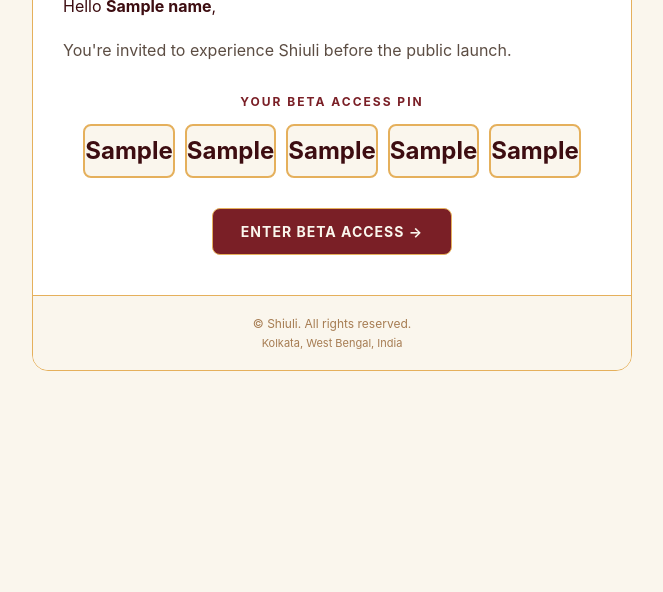
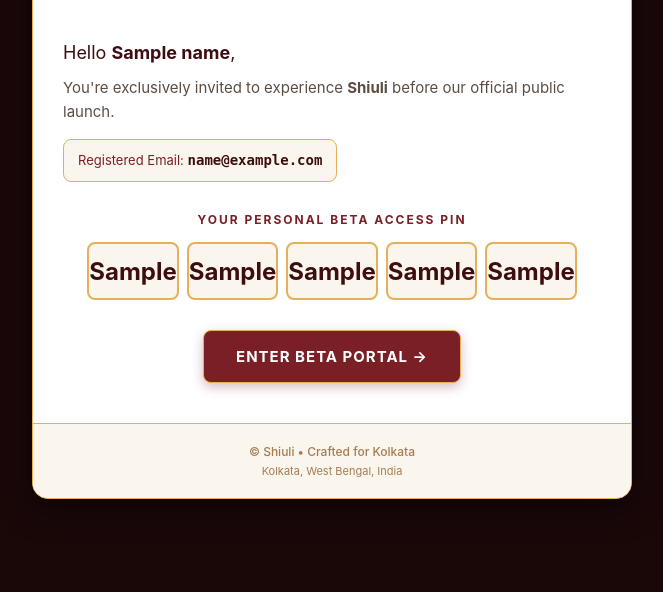
Before and after one commit to rono-007/Shiuli, a Python web app: template backend/mailservice/templates/beta_access.html in a window 1280 px wide. Shown: the part 208-800 px from the top of the page, without its empty margins (308-971 px from the left). Run offline with Jinja, Linux system fonts and the light colour scheme; the template is opened without the code that fills it: most values are stand-ins (such as "Sample title", 1, 10 or a date in 2020).

Commit message:
feat: render registered email in template and update caching policies

```diff
--- a/backend/mailservice/email_service.py
+++ b/backend/mailservice/email_service.py
@@ -13,7 +13,7 @@ SMTP_PASSWORD = os.getenv("SMTP_PASSWORD", "")
 FROM_NAME = os.getenv("FROM_NAME", "Shiuli")
 BETA_ACCESS_URL = os.getenv("BETA_ACCESS_URL", "https://beta.shiuli.online")
 
-def render_email_template(name: str, pin: str) -> str:
+def render_email_template(name: str, pin: str, email: str = "") -> str:
     template_path = os.path.join(os.path.dirname(__file__), "templates", "beta_access.html")
     with open(template_path, "r", encoding="utf-8") as f:
         html_content = f.read()
@@ -22,6 +22,7 @@ def render_email_template(name: str, pin: str) -> str:
     pin_str = str(pin).strip().zfill(5)
 
     html_content = html_content.replace("{{name}}", name)
+    html_content = html_content.replace("{{email}}", email)
     for i in range(5):
         if i < len(pin_str):
             html_content = html_content.replace(f"{{{{pin_{i+1}}}}}", pin_str[i])
@@ -41,7 +42,7 @@ def send_beta_email(to_email: str, name: str, pin: str) -> bool:
         msg["From"] = f"{FROM_NAME} <{SMTP_EMAIL}>"
         msg["To"] = to_email
 
-        html_content = render_email_template(name, pin)
+        html_content = render_email_template(name, pin, to_email)
         msg.attach(MIMEText(html_content, "html"))
 
         with smtplib.SMTP_SSL(SMTP_HOST, SMTP_PORT, timeout=10) as server:
--- a/backend/mailservice/router.py
+++ b/backend/mailservice/router.py
@@ -62,7 +62,7 @@ def preview_email(email: str, _ = Depends(verify_admin)):
     if not user:
         raise HTTPException(status_code=404, detail="User not found")
 
-    html_content = email_service.render_email_template(user["name"], user["pin"])
+    html_content = email_service.render_email_template(user["name"], user["pin"], user["email"])
     return html_content
 
 @router.post("/send")
--- a/backend/mailservice/templates/beta_access.html
+++ b/backend/mailservice/templates/beta_access.html
@@ -5,29 +5,43 @@
 <meta name="viewport" content="width=device-width, initial-scale=1.0">
 <title>Shiuli Beta Access</title>
 </head>
-<body style="margin: 0; padding: 0; background-color: #FAF6ED; font-family: -apple-system, BlinkMacSystemFont, 'Segoe UI', Roboto, Helvetica, Arial, sans-serif;">
-  <table width="100%" border="0" cellspacing="0" cellpadding="0" style="background-color: #FAF6ED; padding: 20px;">
+<body style="margin: 0; padding: 0; background-color: #1a0809; font-family: -apple-system, BlinkMacSystemFont, 'Segoe UI', Roboto, Helvetica, Arial, sans-serif;">
+  <table width="100%" border="0" cellspacing="0" cellpadding="0" style="background-color: #1a0809; padding: 20px;">
     <tr>
       <td align="center">
-        <table width="100%" max-width="600" border="0" cellspacing="0" cellpadding="0" style="max-width: 600px; background-color: #ffffff; border-radius: 16px; overflow: hidden; border: 1px solid #E5B05C;">
-          <!-- Header -->
+        <table width="100%" max-width="600" border="0" cellspacing="0" cellpadding="0" style="max-width: 600px; background-color: #ffffff; border-radius: 16px; overflow: hidden; border: 1px solid #E5B05C; box-shadow: 0 10px 30px rgba(0,0,0,0.5);">
+          <!-- Header with Custom Background Image -->
           <tr>
-            <td align="center" style="background-color: #3D0D11; padding: 40px 20px;">
-              <h1 style="color: #E5B05C; margin: 0; font-size: 28px; letter-spacing: 2px;">SHIULI</h1>
-              <p style="color: #FAF6ED; margin: 10px 0 0 0; font-size: 14px; letter-spacing: 4px; text-transform: uppercase;">BETA ACCESS</p>
+            <td
+              align="center"
+              background="https://i.ibb.co/prs209Wp/Chat-GPT-Image-Aug-18-2026-10-24-38-PM.png"
+              style="
+                background-color: #5a1717;
+                background-image: url('https://i.ibb.co/prs209Wp/Chat-GPT-Image-Aug-18-2026-10-24-38-PM.png');
+                background-repeat: no-repeat;
+                background-position: center top;
+                background-size: cover;
+                padding: 60px 20px;
+              "
+            >
+              <h1 style="color: #FFD700; margin: 0; font-size: 32px; letter-spacing: 3px; text-shadow: 0 2px 8px rgba(0,0,0,0.8);">SHIULI</h1>
+              <p style="color: #FAF6ED; margin: 10px 0 0 0; font-size: 14px; letter-spacing: 4px; text-transform: uppercase; text-shadow: 0 1px 4px rgba(0,0,0,0.8);">BETA ACCESS INVITATION</p>
             </td>
           </tr>
 
           <!-- Body -->
           <tr>
-            <td style="padding: 40px 30px;">
-              <p style="color: #3D0D11; font-size: 16px; line-height: 1.5; margin: 0 0 20px 0;">Hello <strong>{{name}}</strong>,</p>
-              <p style="color: #5C4D43; font-size: 16px; line-height: 1.6; margin: 0 0 30px 0;">You're invited to experience Shiuli before the public launch.</p>
+            <td style="padding: 40px 30px; background-color: #ffffff;">
+              <p style="color: #3D0D11; font-size: 18px; line-height: 1.5; margin: 0 0 10px 0;">Hello <strong>{{name}}</strong>,</p>
+              <p style="color: #5C4D43; font-size: 15px; line-height: 1.6; margin: 0 0 15px 0;">You're exclusively invited to experience <strong>Shiuli</strong> before our official public launch.</p>
+              <p style="color: #7A1F26; font-size: 13px; line-height: 1.5; margin: 0 0 30px 0; background-color: #FAF6ED; padding: 10px 14px; border-radius: 8px; border: 1px solid #E5B05C; display: inline-block;">
+                Registered Email: <strong style="font-family: monospace; font-size: 14px; color: #3D0D11;">{{email}}</strong>
+              </p>
 
               <table width="100%" border="0" cellspacing="0" cellpadding="0">
                 <tr>
                   <td align="center">
-                    <p style="color: #7A1F26; font-size: 12px; font-weight: bold; letter-spacing: 2px; margin: 0 0 15px 0; text-transform: uppercase;">YOUR BETA ACCESS PIN</p>
+                    <p style="color: #7A1F26; font-size: 12px; font-weight: bold; letter-spacing: 2px; margin: 0 0 15px 0; text-transform: uppercase;">YOUR PERSONAL BETA ACCESS PIN</p>
                   </td>
                 </tr>
                 <tr>
@@ -35,22 +49,22 @@
                     <!-- PIN Boxes -->
                     <table border="0" cellspacing="0" cellpadding="0" style="margin-bottom: 30px;">
                       <tr>
-                        <td align="center" width="40" height="50" style="background-color: #FAF6ED; border: 2px solid #E5B05C; border-radius: 8px; font-size: 24px; font-weight: bold; color: #3D0D11; text-align: center;">{{pin_1}}</td>
-                        <td width="10"></td>
-                        <td align="center" width="40" height="50" style="background-color: #FAF6ED; border: 2px solid #E5B05C; border-radius: 8px; font-size: 24px; font-weight: bold; color: #3D0D11; text-align: center;">{{pin_2}}</td>
-                        <td width="10"></td>
-                        <td align="center" width="40" height="50" style="background-color: #FAF6ED; border: 2px solid #E5B05C; border-radius: 8px; font-size: 24px; font-weight: bold; color: #3D0D11; text-align: center;">{{pin_3}}</td>
-                        <td width="10"></td>
-                        <td align="center" width="40" height="50" style="background-color: #FAF6ED; border: 2px solid #E5B05C; border-radius: 8px; font-size: 24px; font-weight: bold; color: #3D0D11; text-align: center;">{{pin_4}}</td>
-                        <td width="10"></td>
-                        <td align="center" width="40" height="50" style="background-color: #FAF6ED; border: 2px solid #E5B05C; border-radius: 8px; font-size: 24px; font-weight: bold; color: #3D0D11; text-align: center;">{{pin_5}}</td>
+                        <td align="center" width="44" height="54" style="background-color: #FAF6ED; border: 2px solid #E5B05C; border-radius: 8px; font-size: 24px; font-weight: bold; color: #3D0D11; text-align: center;">{{pin_1}}</td>
+                        <td width="8"></td>
+                        <td align="center" width="44" height="54" style="background-color: #FAF6ED; border: 2px solid #E5B05C; border-radius: 8px; font-size: 24px; font-weight: bold; color: #3D0D11; text-align: center;">{{pin_2}}</td>
+                        <td width="8"></td>
+                        <td align="center" width="44" height="54" style="background-color: #FAF6ED; border: 2px solid #E5B05C; border-radius: 8px; font-size: 24px; font-weight: bold; color: #3D0D11; text-align: center;">{{pin_3}}</td>
+                        <td width="8"></td>
+                        <td align="center" width="44" height="54" style="background-color: #FAF6ED; border: 2px solid #E5B05C; border-radius: 8px; font-size: 24px; font-weight: bold; color: #3D0D11; text-align: center;">{{pin_4}}</td>
+                        <td width="8"></td>
+                        <td align="center" width="44" height="54" style="background-color: #FAF6ED; border: 2px solid #E5B05C; border-radius: 8px; font-size: 24px; font-weight: bold; color: #3D0D11; text-align: center;">{{pin_5}}</td>
                       </tr>
                     </table>
                   </td>
                 </tr>
                 <tr>
                   <td align="center">
-                    <a href="{{beta_url}}" style="display: inline-block; background-color: #7A1F26; color: #FAF6ED; text-decoration: none; padding: 14px 28px; border-radius: 8px; font-size: 14px; font-weight: bold; letter-spacing: 1px; border: 1px solid #E5B05C;">ENTER BETA ACCESS →</a>
+                    <a href="{{beta_url}}" style="display: inline-block; background-color: #7A1F26; color: #FFFFFF; text-decoration: none; padding: 16px 32px; border-radius: 8px; font-size: 15px; font-weight: bold; letter-spacing: 1px; border: 1px solid #E5B05C; box-shadow: 0 4px 12px rgba(122,31,38,0.3);">ENTER BETA PORTAL →</a>
                   </td>
                 </tr>
               </table>
@@ -60,7 +74,7 @@
           <!-- Footer -->
           <tr>
             <td align="center" style="background-color: #FAF6ED; padding: 20px; border-top: 1px solid #E5B05C;">
-              <p style="margin: 0; color: #A67C52; font-size: 12px;">© Shiuli. All rights reserved.</p>
+              <p style="margin: 0; color: #A67C52; font-size: 12px; font-weight: 500;">© Shiuli • Crafted for Kolkata</p>
               <p style="margin: 5px 0 0 0; color: #A67C52; font-size: 11px;">Kolkata, West Bengal, India</p>
             </td>
           </tr>
--- a/backend/main.py
+++ b/backend/main.py
@@ -135,14 +135,14 @@ async def log_requests(request: Request, call_next):
     request_logs.appendleft(log_entry)
 
     # ─── Cloudflare & Edge CDN Caching Headers ───────────────────────────
-    if request.method == "GET" and request.url.path.startswith("/api/") and not request.url.path.startswith("/api/admin"):
+    if request.method == "GET" and request.url.path.startswith("/api/") and not request.url.path.startswith("/api/admin") and not request.url.path.startswith("/api/mailservice"):
         # Tell Cloudflare Edge Nodes to cache JSON for 24h, browsers for 1h
         response.headers["Cache-Control"] = "public, max-age=3600, s-maxage=86400, stale-while-revalidate=604800"
         response.headers["CDN-Cache-Control"] = "public, s-maxage=86400"
         response.headers["Cloudflare-CDN-Cache-Control"] = "public, s-maxage=86400"
         response.headers["Vary"] = "Accept-Encoding"
-    elif request.method == "POST":
-        # Ensure security verification endpoint requests are never cached at edge
+    else:
+        # Ensure security, admin, and mail preview endpoint requests are never cached
         response.headers["Cache-Control"] = "no-store, no-cache, must-revalidate, private"
 
     return response
--- a/frontend/src/components/AdminPanel.tsx
+++ b/frontend/src/components/AdminPanel.tsx
@@ -628,7 +628,7 @@ function AdminDashboard({ token, onLogout }: { token: string; onLogout: () => vo
   useEffect(() => {
     if (tab === 'mail' && selectedBetaEmail) {
       setMailPreviewHtml('<div class="p-4 text-slate-400 font-mono text-xs animate-pulse">Generating personalized preview...</div>');
-      adminFetchHtml(`/api/mailservice/preview/${encodeURIComponent(selectedBetaEmail)}`, token)
+      adminFetchHtml(`/api/mailservice/preview/${encodeURIComponent(selectedBetaEmail)}?t=${Date.now()}`, token)
         .then(html => setMailPreviewHtml(html))
         .catch(() => setMailPreviewHtml('<div class="p-4 text-red-400 font-mono text-xs">Failed to load preview.</div>'));
     }
```
